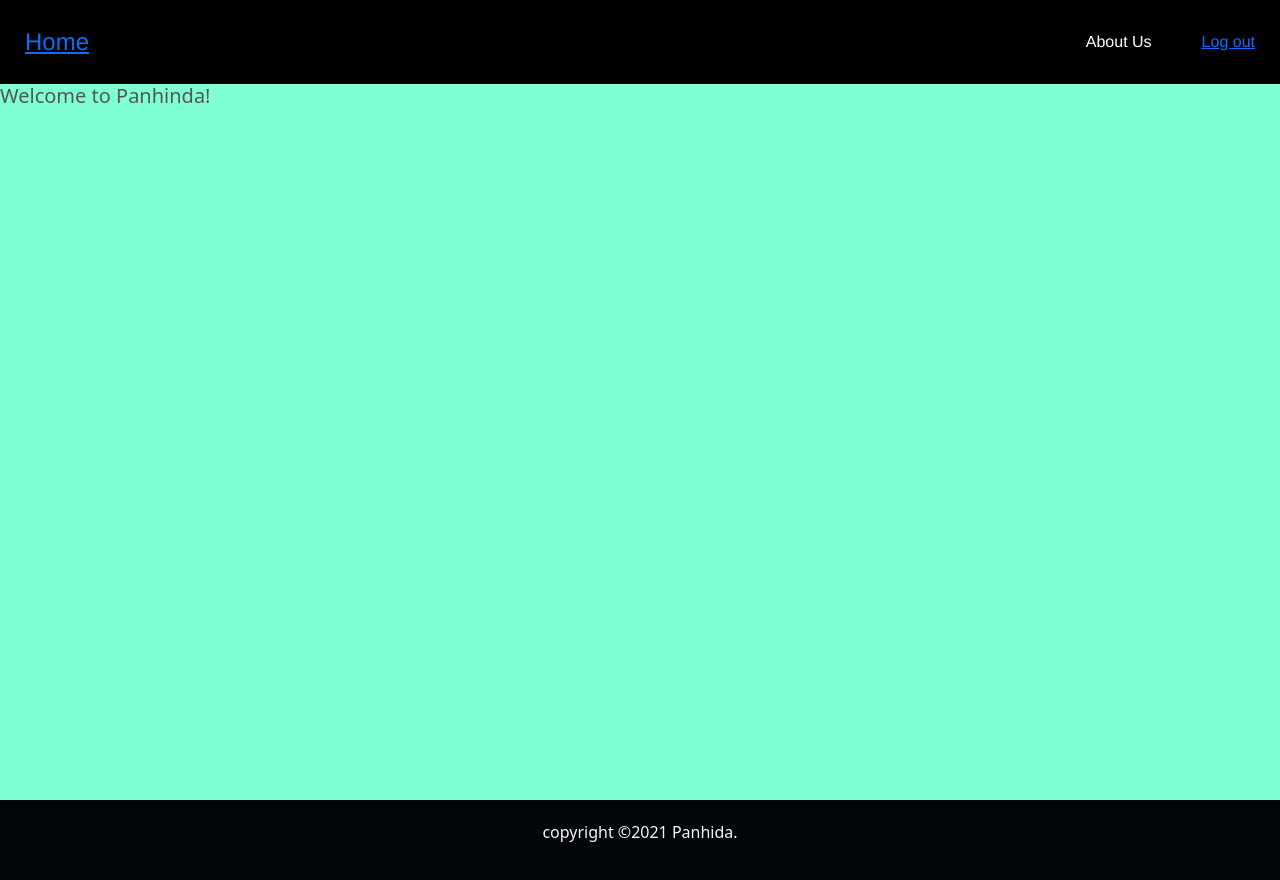
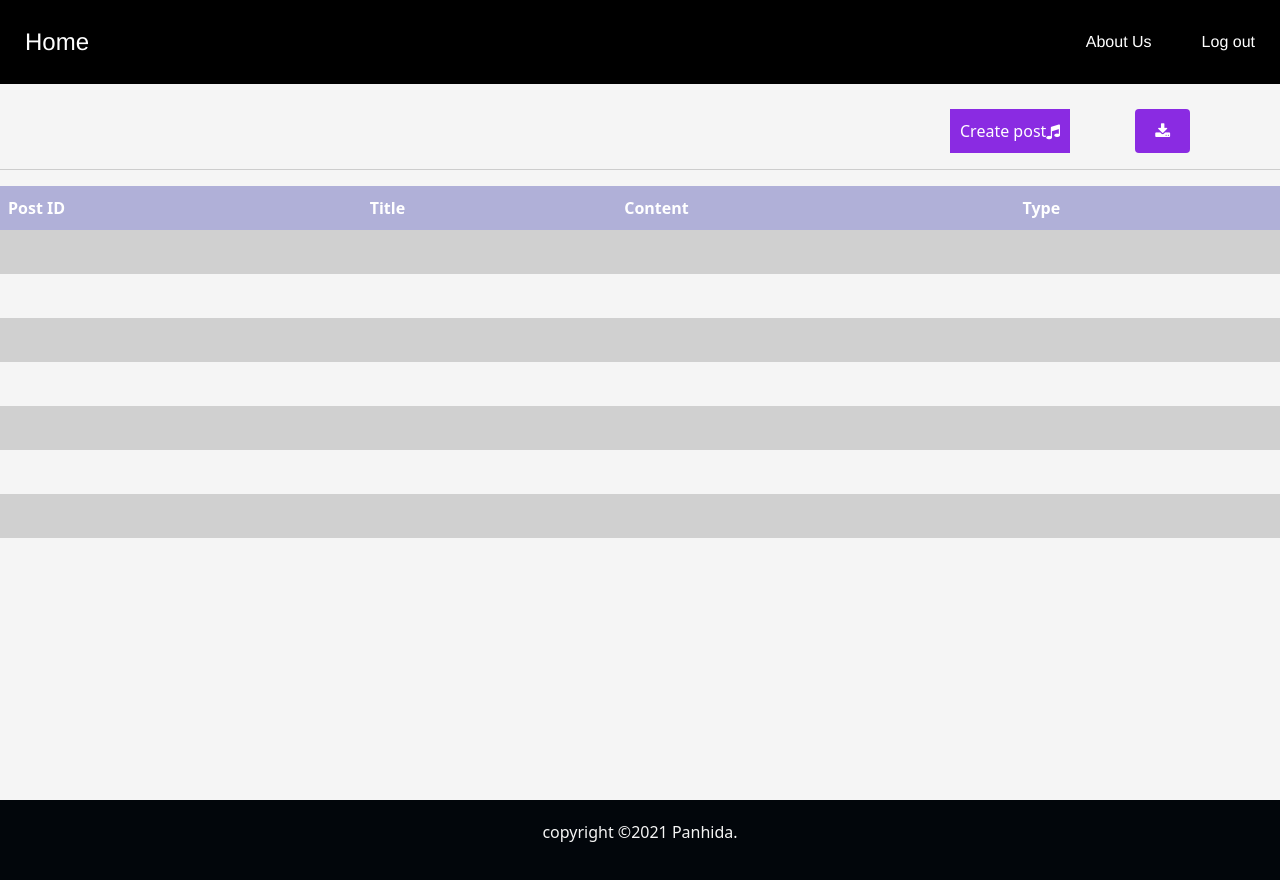
Before and after one commit to Panhinda/Panhinda-Frontend, a React (Create React App) app: page /dashboard in a window 1280 px wide. Built offline with nearby package versions, Linux system fonts and the light colour scheme.

Commit message:
post table

```diff
--- a/package.json
+++ b/package.json
@@ -14,6 +14,7 @@
     "react-dom": "^17.0.2",
     "react-router-dom": "^5.2.0",
     "react-scripts": "4.0.3",
+    "react-table": "^7.7.0",
     "web-vitals": "^1.1.2"
   },
   "scripts": {
--- a/public/index.html
+++ b/public/index.html
@@ -3,6 +3,7 @@
   <head>
     <meta charset="utf-8" />
     <link rel="icon" href="%PUBLIC_URL%/favicon.ico" />
+    <link rel="stylesheet" href="https://cdnjs.cloudflare.com/ajax/libs/font-awesome/4.7.0/css/font-awesome.min.css">
     <meta name="viewport" content="width=device-width, initial-scale=1" />
     <meta name="theme-color" content="#000000" />
     <meta
--- /dev/null
+++ b/src/components/pages/create post/createPost.css
@@ -0,0 +1,34 @@
+
+
+.btn1 {
+    background-color: rgb(138,43,226); /* Blue background */
+    border: none; /* Remove borders */
+    color: white; /* White text */
+    padding: 10px 10px; /* Some padding */
+    font-size: 16px; /* Set a font size */
+    cursor: pointer; /* Mouse pointer on hover */
+    border: radius 20px;;
+    margin-left: 950px;
+    margin-top: 25px;
+    display: inline-block;
+
+  }
+  .btn {
+    background-color: rgb(138,43,226); /* Blue background */
+    border: none; /* Remove borders */
+    color: white; /* White text */
+    padding: 10px 20px; /* Some padding */
+    font-size: 16px; /* Set a font size */
+    cursor: pointer; /* Mouse pointer on hover */
+
+    margin-top: 25px;
+    display: inline-block;
+    float: right;
+    margin-right: 90px;
+
+  }
+
+  /* Darker background on mouse-over */
+  /* .btn:hover {
+    background-color: RoyalBlue;
+  } */
--- a/src/components/pages/create post/createPost.js
+++ b/src/components/pages/create post/createPost.js
@@ -0,0 +1,19 @@
+import React, { Component } from 'react';
+import './createPost.css';
+
+class Createpost extends Component {
+    render() {
+        return (
+            <div >
+
+                <button class="btn1">Create post<i class="fa fa-music"></i></button>
+                <button class="btn"><i class="fa fa-download"></i></button>
+              {/*    <a href="#" class="btn">Download</a> */}
+
+            </div>
+
+        );
+    }
+}
+
+export default Createpost;
--- /dev/null
+++ b/src/components/pages/dashboard/dashboard.css
@@ -0,0 +1,25 @@
+.container1{
+    width:100%;
+    height:100%;
+    background-color:whitesmoke;
+}
+table {
+    border-collapse: collapse;
+    width: 100%;
+  }
+
+  th, td {
+    text-align: left;
+    padding: 8px;
+
+  }
+
+  tr:nth-child(even){background-color:	rgb(208,208,208)}
+  tr{
+
+    height: 44px
+  }
+  th {
+    background-color: rgb(176, 176, 216);
+    color: white;
+  }
--- a/src/components/pages/dashboard/dashboard.js
+++ b/src/components/pages/dashboard/dashboard.js
@@ -1,14 +1,74 @@
 import React, { Component } from 'react';
-import './dashboard.scss';
+import './dashboard.css';
 import Header from '../../shared components/header/header';
+import Createpost from "../create post/createPost";
 
 class dashboard extends Component {
     render() {
         return (
             <div className ="container1">
                 <Header/>
-                <h5>Welcome to Panhinda!</h5>
+                <Createpost/>
+
+                <div>
+                <hr/>
+                </div>
+                <div>
+                <table>
+  <tr>
+    <th>Post ID</th>
+    <th>Title</th>
+    <th>Content</th>
+    <th>Type</th>
+
+  </tr>
+  <tr>
+    <td></td>
+    <td></td>
+    <td></td>
+    <td></td>
+  </tr>
+  <tr>
+    <td></td>
+    <td></td>
+    <td></td>
+    <td></td>
+  </tr>
+  <tr>
+    <td></td>
+    <td></td>
+    <td></td>
+    <td></td>
+  </tr>
+  <tr>
+    <td></td>
+    <td></td>
+    <td></td>
+    <td></td>
+</tr>
+<tr>
+    <td></td>
+    <td></td>
+    <td></td>
+    <td></td>
+  </tr>
+  <tr>
+    <td></td>
+    <td></td>
+    <td></td>
+    <td></td>
+  </tr>
+  <tr>
+    <td></td>
+    <td></td>
+    <td></td>
+    <td></td>
+  </tr>
+</table>
+                </div>
+
             </div>
+
         );
     }
 }
--- a/src/components/pages/dashboard/dashboard.scss
+++ /dev/null
@@ -1,5 +0,0 @@
-.container1{
-    width:100%;
-    height:100%;
-    background-color: aquamarine;
-}
--- a/src/components/shared components/header/header.css
+++ b/src/components/shared components/header/header.css
@@ -26,4 +26,6 @@ main {
     padding: 16px 25px;
     cursor: pointer;
     vertical-align: middle;
+    color: white;
+     text-decoration: none;
 }
--- a/src/components/shared components/header/header.js
+++ b/src/components/shared components/header/header.js
@@ -3,9 +3,9 @@ import { Link,Redirect,NavLink} from 'react-router-dom';
 import './header.css';
 const NavBar = () => (
     <header className='navbar'>
-        <div className='navbar__title navbar__item'><NavLink to="/dashboard">Home</NavLink></div>
+        <div className='navbar__title navbar__item'><NavLink to="/dashboard" style={{ textDecoration: 'none',color:'white' }}>Home</NavLink></div>
         <div className='navbar__item'>About Us</div>
-         <div className='navbar__item'><NavLink to="/">Log out</NavLink></div>
+         <div className='navbar__item'><NavLink to="/" style={{ textDecoration: 'none',color:'white' }}>Log out</NavLink></div>
 
     </header>
 );
```
Also changed, not shown: src/components/pages/post table/posttable.js (added), 1 other file (tests, documents, lock files or other folders).
